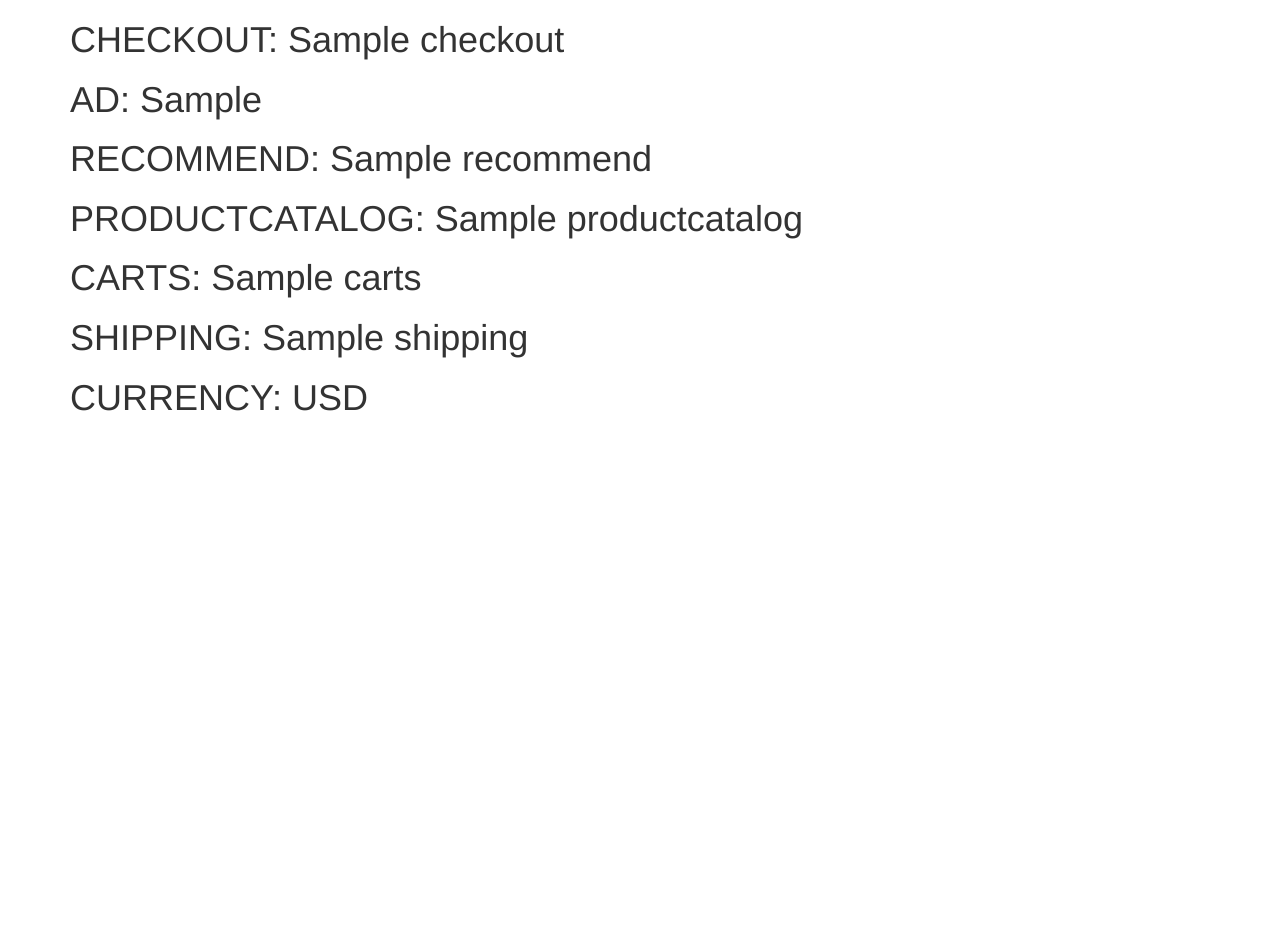
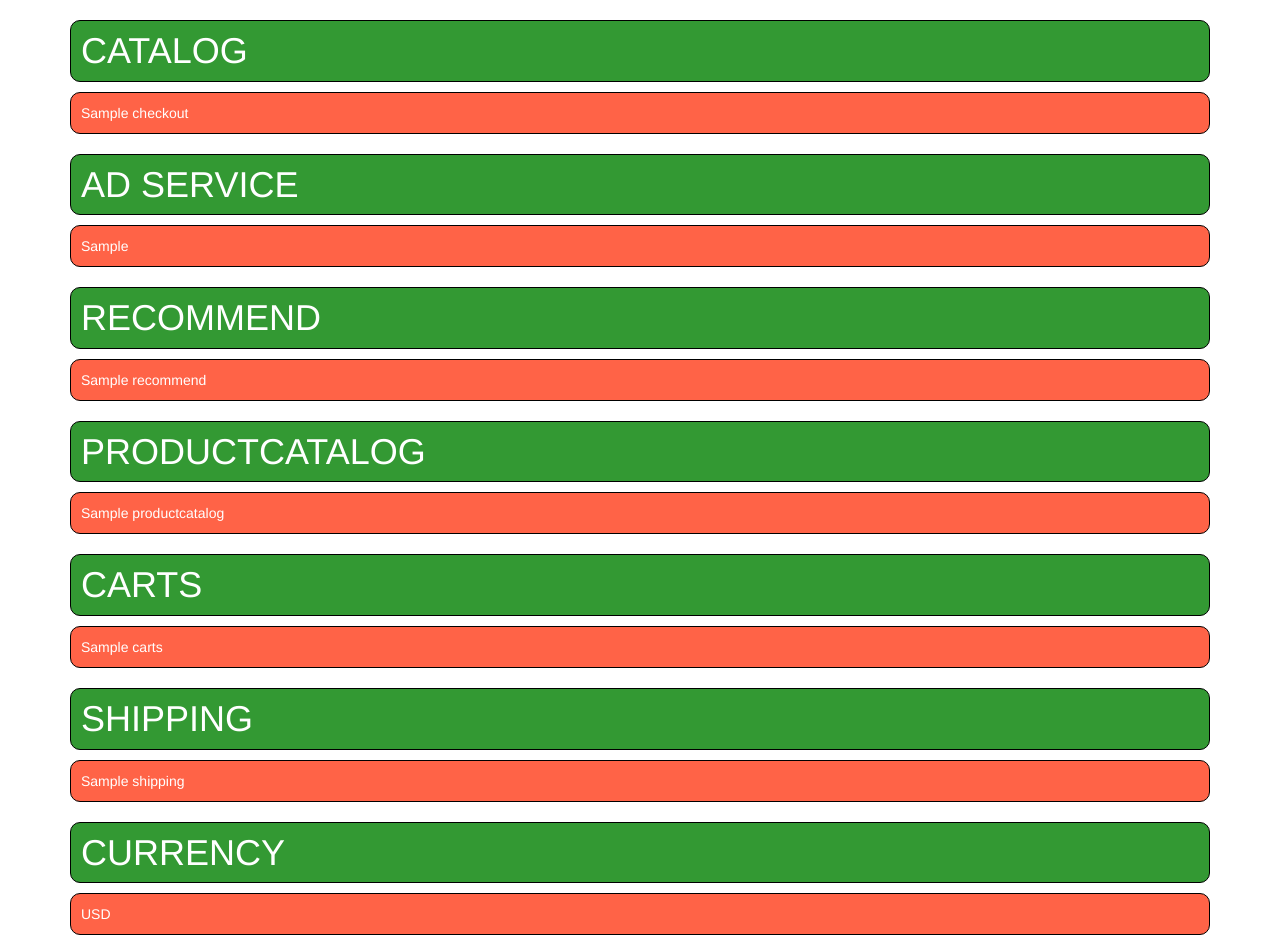
Before and after one commit to ndsouzar/tfm-demo-app-aws-ec2, a Flask app: template source/templates/index.html in a window 1280 px wide. Before the commit the page ends 411 px from the top, so only its background shows below. Run offline with Flask 2, Linux system fonts and the light colour scheme; the template is opened without the code that fills it: most values are stand-ins (such as "Sample title", 1, 10 or a date in 2020); some libraries are stand-ins or nearby versions.

Commit message:
index update

```diff
--- a/source/templates/index.html
+++ b/source/templates/index.html
@@ -10,16 +10,39 @@
       integrity="sha384-1q8mTJOASx8j1Au+a5WDVnPi2lkFfwwEAa8hDDdjZlpLegxhjVME1fgjWPGmkzs7"
       crossorigin="anonymous"
     />
+  <style>
+  #myH1tag {
+  	background-color:#339933;
+  	border: 1px solid black;
+  	border-radius:10px;
+  	padding:10px;
+	color: white;
+  }
+  #myPtag {
+        background-color:tomato;
+        border: 1px solid black;
+        border-radius:10px;
+        padding:10px;
+        color: white;
+  }
+  </style>
   </head>
   <body>
     <div class="container">
-	    <h1>CHECKOUT: {{ checkout }}</h1>
-	    <h1>AD: {{ ad }}</h1>
-	    <h1>RECOMMEND: {{ recommend }}</h1>
-	    <h1>PRODUCTCATALOG: {{ productcatalog }}</h1>
-	    <h1>CARTS: {{ carts }}</h1>
-	    <h1>SHIPPING: {{ shipping }}</h1>
-	    <h1>CURRENCY: {{ currency }}</h1>
+	    <h1 id="myH1tag">CATALOG</h1>
+	    	<p id="myPtag">{{ checkout }}</p>
+	    <h1 id="myH1tag">AD SERVICE</h1>
+            	<p id="myPtag">{{ ad }}</p>
+	    <h1 id="myH1tag">RECOMMEND</h1>
+            	<p id="myPtag">{{ recommend }}</p>
+	    <h1 id="myH1tag">PRODUCTCATALOG</h1>
+            	<p id="myPtag">{{ productcatalog }}</p>
+	    <h1 id="myH1tag">CARTS</h1>
+            	<p id="myPtag">{{ carts }}</p>
+	    <h1 id="myH1tag">SHIPPING</h1>
+            	<p id="myPtag">{{ shipping }}</p>
+	    <h1 id="myH1tag">CURRENCY</h1>
+            	<p id="myPtag">{{ currency }}</p>
     </div>
   </body>
 </html>
```
